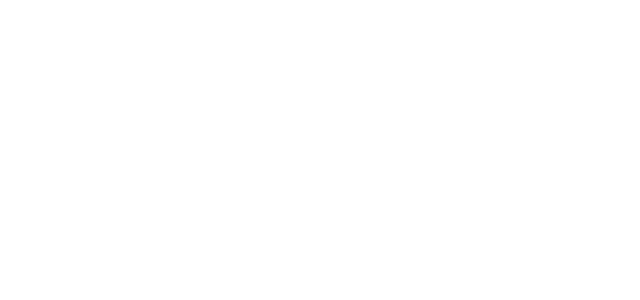
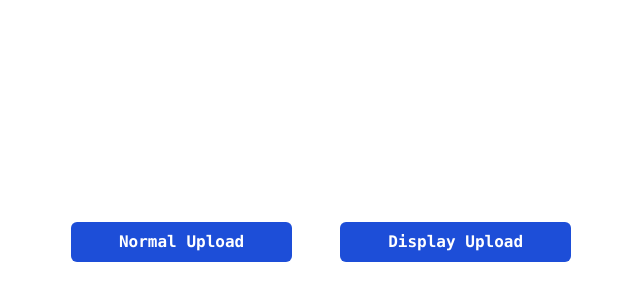
Before and after one commit to sammy-code98/file_upload, a React (Create React App) app: page / in a window 1280 px wide. Before the commit this address had no page. Shown: the part 158-458 px from the top of the page, without its empty margins (319-959 px from the left). Built offline with nearby package versions, Linux system fonts and the light colour scheme.

Commit message:
landing page

```diff
--- a/src/App.js
+++ b/src/App.js
@@ -2,6 +2,7 @@
 
 import FileUpload from "./pages/FileUpload";
 import DisplayUpload from "./pages/DisplayUpload";
+import LandingPage from "./pages/LandingPage";
 function App() {
   return (
     // <div className="container flex items-center justify-center h-screen">
@@ -10,6 +11,7 @@
     // </div>
     <BrowserRouter>
       <Routes>
+        <Route index path="/" element={<LandingPage/>}/>
         <Route path="/normal-upload" element={<FileUpload />} />
         <Route path="/display-upload" element={<DisplayUpload />} />
 
--- a/src/pages/DisplayUpload.jsx
+++ b/src/pages/DisplayUpload.jsx
@@ -1,4 +1,22 @@
+import React, { useState, useEffect } from "react";
 export default function DisplayUpload() {
+  // create state and set to empty array
+  const [images, setImages] = useState([]);
+
+  const [imageUrl, setImageUrl] = useState([]);
+
+  useEffect(() => {
+    if (images.length < 1) return;
+
+    const newImageUrl = [];
+    images.forEach((image) => newImageUrl.push(URL.createObjectURL(image)));
+    setImageUrl(newImageUrl);
+  }, [images]);
+
+
+  const onChangeHandler = (e) => {
+    setImages([e.target.files]);
+  };
   return (
     <div className="container flex items-center justify-center h-screen">
       <input
@@ -6,7 +24,14 @@
         type="file"
         multiple
         accept="image/*"
+        onChange={onChangeHandler}
       />
+
+      <div>
+        {imageUrl.map((imageSrc) => (
+          <img src={imageSrc}  alt="dummy"/>
+        ))}
+      </div>
     </div>
   );
 }
--- /dev/null
+++ b/src/pages/LandingPage.jsx
@@ -0,0 +1,15 @@
+import {Link} from 'react-router-dom'
+export default function LandingPage() {
+  return (
+    <div className="container flex items-center justify-center h-screen">
+      <div className="flex items-center gap-12">
+        <Link to="/normal-upload" className="bg-blue-700 text-white md:px-12 py-2 rounded-md font-mono font-bold">
+          Normal Upload
+        </Link>
+        <Link to="display-upload" className="bg-blue-700 text-white md:px-12 py-2 rounded-md font-mono font-bold">
+          Display Upload
+        </Link>
+      </div>
+    </div>
+  );
+}
```
